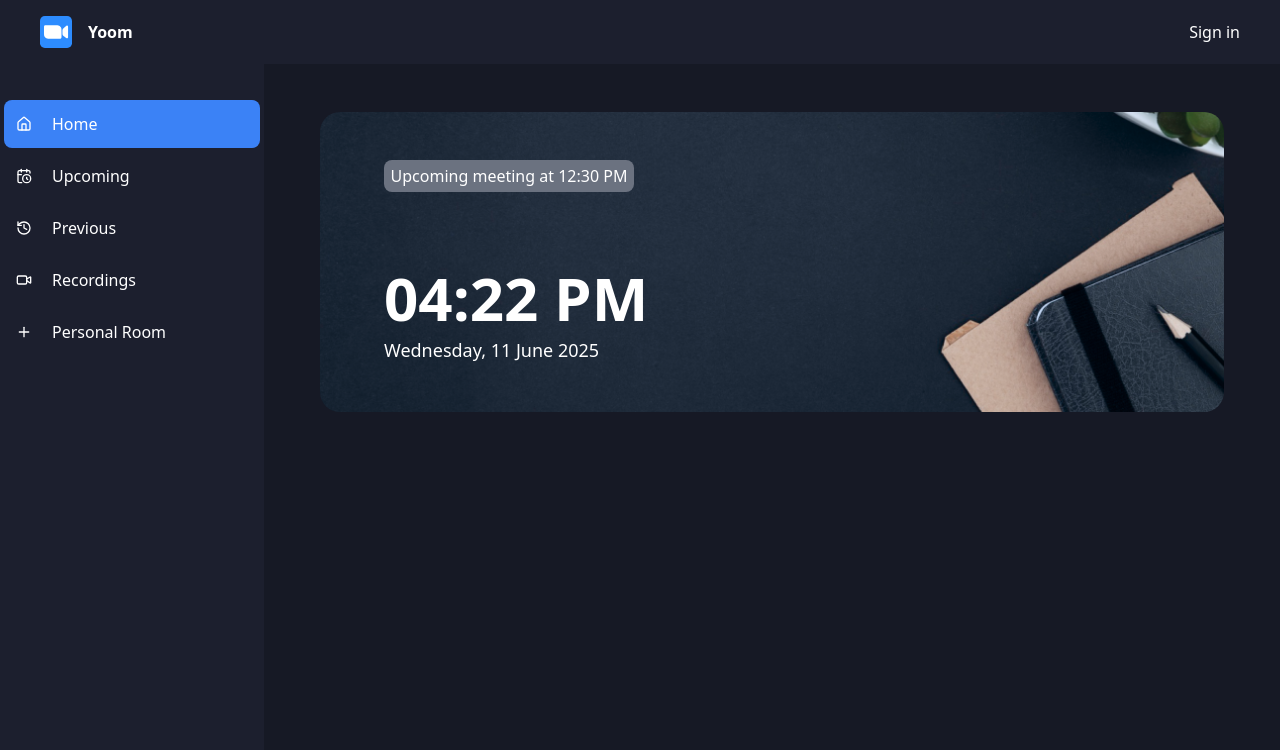
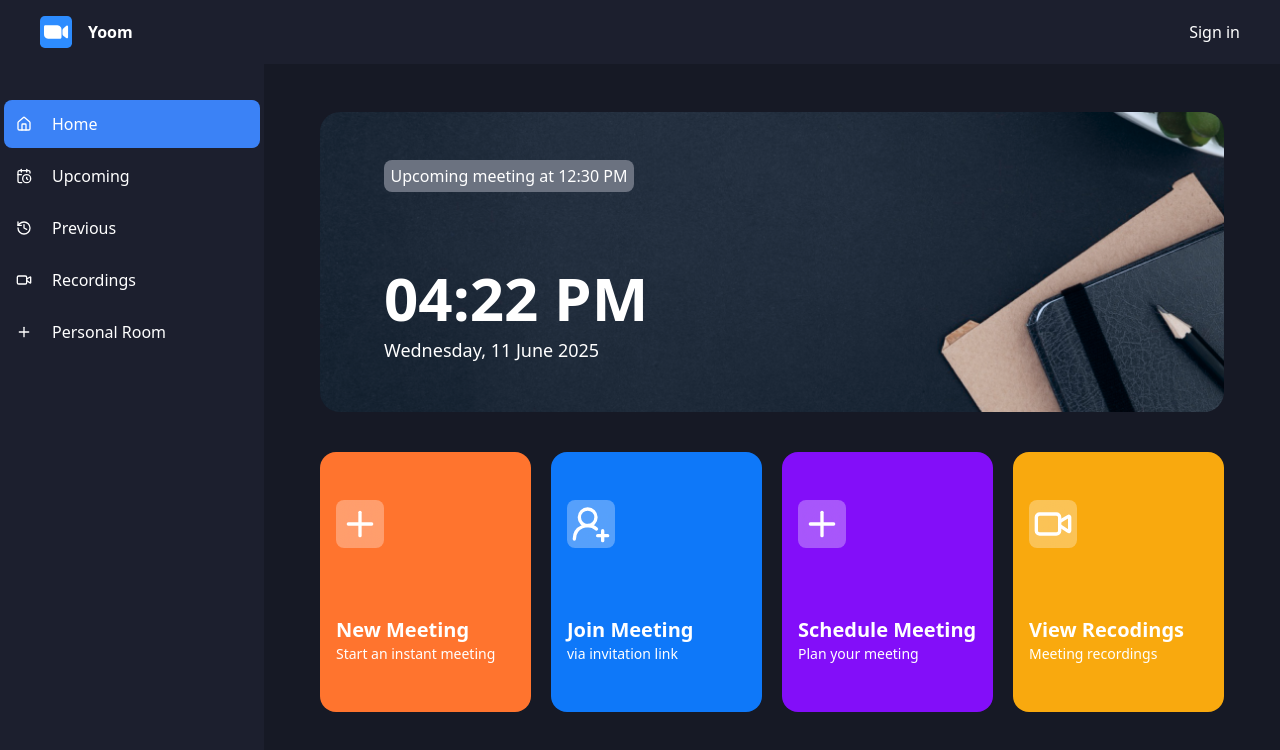
Before and after one commit to MudasirIrshad/Zoom_Clone, a Next.js app in the folder zoom_clone/: page / in a window 1280 px wide. Shown: the top 750 px of the page. Built offline with nearby package versions, Linux system fonts and the light colour scheme; no server answers.

Commit message:
understood in detail about props sending

```diff
--- a/zoom_clone/app/(root)/(home)/page.tsx
+++ b/zoom_clone/app/(root)/(home)/page.tsx
@@ -1,4 +1,6 @@
+"use server"
 import GetTime from "@/components/GetTime";
+import MeetingTypeList from "@/components/MeetingTypeList";
 import React from "react";
 
 function Home() {
@@ -19,6 +21,10 @@
           </div>
         </div>
       </div>
+
+      <div>
+        <MeetingTypeList />
+      </div>
     </div>
   );
 }
--- /dev/null
+++ b/zoom_clone/components/HomeCard.tsx
@@ -0,0 +1,35 @@
+import { cn } from "@/lib/utils";
+import React from "react";
+
+interface HomeCardProps {
+  className: string;
+  icon: any;
+  description: string;
+  handleClick: () => void;
+  title: string;
+}
+function HomeCard({
+  className,
+  icon,
+  description,
+  handleClick,
+  title,
+}: HomeCardProps) {
+  return (
+    <div
+      className={cn(
+        "flex flex-col justify-between px-4 py-12 rounded-2xl cursor-pointer min-h-[260px]",
+        className
+      )}
+      onClick={handleClick}
+    >
+      <div>{icon}</div>
+      <div className="text-xl font-bold">
+        {title}
+        <p className="text-sm font-normal">{description}</p>
+      </div>
+    </div>
+  );
+}
+
+export default HomeCard;
--- /dev/null
+++ b/zoom_clone/components/MeetingModal.tsx
@@ -0,0 +1,49 @@
+import React, { ReactNode } from "react";
+import {
+  Dialog,
+  DialogContent,
+  DialogDescription,
+  DialogHeader,
+  DialogTitle,
+  DialogTrigger,
+} from "@/components/ui/dialog";
+import { Button } from "./ui/button";
+
+interface MeetingModalProps {
+  isOpen: boolean;
+  onClose: () => void;
+  title: string;
+  className?: string;
+  buttonText?: string;
+  handleClick?: () => void;
+  children?: ReactNode;
+  image?: string;
+  buttonIcon?: any;
+}
+function MeetingModal({
+  isOpen,
+  onClose,
+  title,
+  className,
+  buttonText,
+  handleClick,
+  children,
+}: MeetingModalProps) {
+  return (
+    <div>
+      <Dialog open={isOpen} onOpenChange={onClose}>
+        <DialogContent className="flex w-full max-w-[420px] flex-col gap-6 border-none bg-dark-1 items-center">
+          <h1 className="text-2xl font-bold">{title}</h1>
+          <Button
+            onClick={handleClick}
+            className="w-full bg-blue-500 hover:bg-blue-600"
+          >
+            {buttonText || "Schedule Meeting"}
+          </Button>
+        </DialogContent>
+      </Dialog>
+    </div>
+  );
+}
+
+export default MeetingModal;
--- /dev/null
+++ b/zoom_clone/components/MeetingTypeList.tsx
@@ -0,0 +1,66 @@
+"use client";
+import React, { useState } from "react";
+import HomeCard from "./HomeCard";
+import { Calendar, PlusIcon, UserPlus2, VideoIcon } from "lucide-react";
+import { useRouter } from "next/navigation";
+import MeetingModal from "./MeetingModal";
+
+function MeetingTypeList() {
+  const [meetingState, setMeetingState] = useState<
+    "isScheduleMeeting" | "isJoiningMeeting" | "isInstantMeeting" | undefined
+  >();
+  const router = useRouter();
+  const createMeeting = () => {
+
+  };
+  return (
+    <div className="grid grid-cols-1 gap-5 md:grid-cols-2 xl:grid-cols-4">
+      <HomeCard
+        icon={
+          <PlusIcon className="bg-white/30 backdrop-blur-lg p-1 rounded-lg w-12 h-12" />
+        }
+        title={"New Meeting"}
+        description={"Start an instant meeting"}
+        handleClick={() => setMeetingState("isInstantMeeting")}
+        className="bg-cardColors-1"
+      />
+      <HomeCard
+        icon={
+          <UserPlus2 className="bg-white/30 backdrop-blur-lg p-1 rounded-lg w-12 h-12" />
+        }
+        title={"Join Meeting"}
+        description={"via invitation link"}
+        handleClick={() => setMeetingState("isJoiningMeeting")}
+        className="bg-cardColors-2"
+      />
+      <HomeCard
+        icon={
+          <PlusIcon className="bg-white/30 backdrop-blur-lg p-1 rounded-lg w-12 h-12" />
+        }
+        title={"Schedule Meeting"}
+        description={"Plan your meeting"}
+        handleClick={() => setMeetingState("isScheduleMeeting")}
+        className="bg-cardColors-3"
+      />
+      <HomeCard
+        icon={
+          <VideoIcon className="bg-white/30 backdrop-blur-lg p-1 rounded-lg w-12 h-12" />
+        }
+        title={"View Recodings"}
+        description={"Meeting recordings"}
+        handleClick={() => router.push("/recordings")}
+        className="bg-cardColors-4"
+      />
+      <MeetingModal
+        isOpen={meetingState === "isInstantMeeting"}
+        onClose={() => setMeetingState(undefined)}
+        title="Start an instant meeting"
+        className="text-center"
+        buttonText="Start Meeting"
+        handleClick={createMeeting}
+      />
+    </div>
+  );
+}
+
+export default MeetingTypeList;
--- /dev/null
+++ b/zoom_clone/components/ui/dialog.tsx
@@ -0,0 +1,122 @@
+"use client"
+
+import * as React from "react"
+import * as DialogPrimitive from "@radix-ui/react-dialog"
+import { X } from "lucide-react"
+
+import { cn } from "@/lib/utils"
+
+const Dialog = DialogPrimitive.Root
+
+const DialogTrigger = DialogPrimitive.Trigger
+
+const DialogPortal = DialogPrimitive.Portal
+
+const DialogClose = DialogPrimitive.Close
+
+const DialogOverlay = React.forwardRef<
+  React.ElementRef<typeof DialogPrimitive.Overlay>,
+  React.ComponentPropsWithoutRef<typeof DialogPrimitive.Overlay>
+>(({ className, ...props }, ref) => (
+  <DialogPrimitive.Overlay
+    ref={ref}
+    className={cn(
+      "fixed inset-0 z-50 bg-black/80  data-[state=open]:animate-in data-[state=closed]:animate-out data-[state=closed]:fade-out-0 data-[state=open]:fade-in-0",
+      className
+    )}
+    {...props}
+  />
+))
+DialogOverlay.displayName = DialogPrimitive.Overlay.displayName
+
+const DialogContent = React.forwardRef<
+  React.ElementRef<typeof DialogPrimitive.Content>,
+  React.ComponentPropsWithoutRef<typeof DialogPrimitive.Content>
+>(({ className, children, ...props }, ref) => (
+  <DialogPortal>
+    <DialogOverlay />
+    <DialogPrimitive.Content
+      ref={ref}
+      className={cn(
+        "fixed left-[50%] top-[50%] z-50 grid w-full max-w-lg translate-x-[-50%] translate-y-[-50%] gap-4 border bg-background p-6 shadow-lg duration-200 data-[state=open]:animate-in data-[state=closed]:animate-out data-[state=closed]:fade-out-0 data-[state=open]:fade-in-0 data-[state=closed]:zoom-out-95 data-[state=open]:zoom-in-95 data-[state=closed]:slide-out-to-left-1/2 data-[state=closed]:slide-out-to-top-[48%] data-[state=open]:slide-in-from-left-1/2 data-[state=open]:slide-in-from-top-[48%] sm:rounded-lg",
+        className
+      )}
+      {...props}
+    >
+      {children}
+      <DialogPrimitive.Close className="absolute right-4 top-4 rounded-sm opacity-70 ring-offset-background transition-opacity hover:opacity-100 focus:outline-none focus:ring-2 focus:ring-ring focus:ring-offset-2 disabled:pointer-events-none data-[state=open]:bg-accent data-[state=open]:text-muted-foreground">
+        <X className="h-4 w-4" />
+        <span className="sr-only">Close</span>
+      </DialogPrimitive.Close>
+    </DialogPrimitive.Content>
+  </DialogPortal>
+))
+DialogContent.displayName = DialogPrimitive.Content.displayName
+
+const DialogHeader = ({
+  className,
+  ...props
+}: React.HTMLAttributes<HTMLDivElement>) => (
+  <div
+    className={cn(
+      "flex flex-col space-y-1.5 text-center sm:text-left",
+      className
+    )}
+    {...props}
+  />
+)
+DialogHeader.displayName = "DialogHeader"
+
+const DialogFooter = ({
+  className,
+  ...props
+}: React.HTMLAttributes<HTMLDivElement>) => (
+  <div
+    className={cn(
+      "flex flex-col-reverse sm:flex-row sm:justify-end sm:space-x-2",
+      className
+    )}
+    {...props}
+  />
+)
+DialogFooter.displayName = "DialogFooter"
+
+const DialogTitle = React.forwardRef<
+  React.ElementRef<typeof DialogPrimitive.Title>,
+  React.ComponentPropsWithoutRef<typeof DialogPrimitive.Title>
+>(({ className, ...props }, ref) => (
+  <DialogPrimitive.Title
+    ref={ref}
+    className={cn(
+      "text-lg font-semibold leading-none tracking-tight",
+      className
+    )}
+    {...props}
+  />
+))
+DialogTitle.displayName = DialogPrimitive.Title.displayName
+
+const DialogDescription = React.forwardRef<
+  React.ElementRef<typeof DialogPrimitive.Description>,
+  React.ComponentPropsWithoutRef<typeof DialogPrimitive.Description>
+>(({ className, ...props }, ref) => (
+  <DialogPrimitive.Description
+    ref={ref}
+    className={cn("text-sm text-muted-foreground", className)}
+    {...props}
+  />
+))
+DialogDescription.displayName = DialogPrimitive.Description.displayName
+
+export {
+  Dialog,
+  DialogPortal,
+  DialogOverlay,
+  DialogTrigger,
+  DialogClose,
+  DialogContent,
+  DialogHeader,
+  DialogFooter,
+  DialogTitle,
+  DialogDescription,
+}
--- a/zoom_clone/tailwind.config.ts
+++ b/zoom_clone/tailwind.config.ts
@@ -13,6 +13,12 @@
         dark: {
           1: "#1C1F2E",
           2: "#161925",
+        },
+        cardColors: {
+          1: "#FF742E",
+          2: "#0E78F9",
+          3: "#830EF9",
+          4: "#F9A90E",
         },
         background: "hsl(var(--background))",
         foreground: "hsl(var(--foreground))",
```
